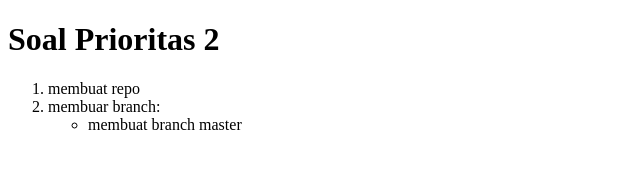
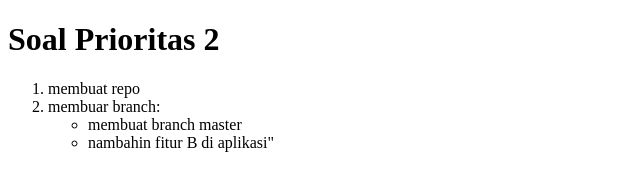
Before and after one commit to andistevenli/tugas-section-5_soal-prioritas-2, a plain HTML site: page index.html in a window 1280 px wide. Shown: the whole page, without its empty margins (0-640 px from the left). Drawn offline with Linux system fonts and the light colour scheme.

Commit message:
nambah fitur B

```diff
--- a/index.html
+++ b/index.html
@@ -13,6 +13,7 @@
         <li>membuar branch:
             <ul>
                 <li>membuat branch master</li>
+                <li>nambahin fitur B di aplikasi"</li>
             </ul>
         </li>
     </ol>
```
